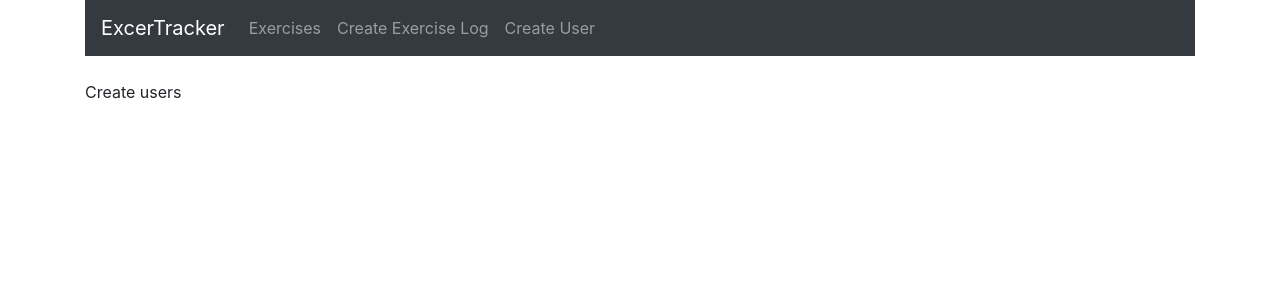
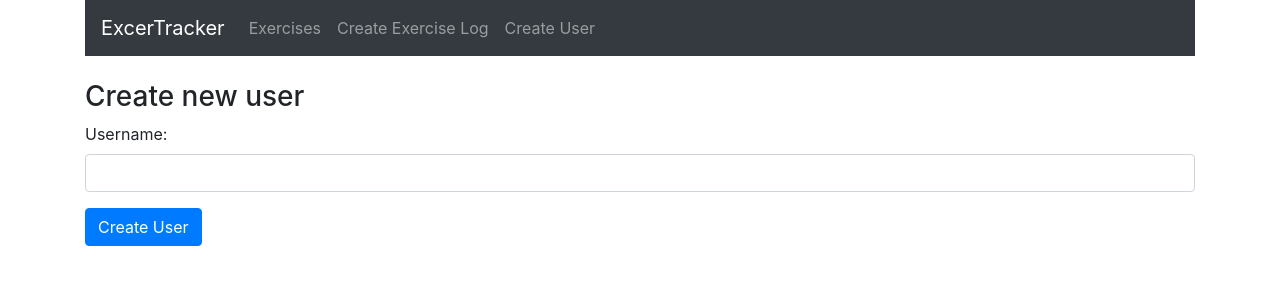
Before and after one commit to molly-yu/FitTrack, a React (Create React App) app: page /user in a window 1280 px wide. Shown: the top 300 px of the page. Built offline with nearby package versions, Linux system fonts and the light colour scheme.

Commit message:
Added create users page, connected backend to frontend

```diff
--- a/package.json
+++ b/package.json
@@ -6,6 +6,7 @@
     "@testing-library/jest-dom": "^4.2.4",
     "@testing-library/react": "^9.3.2",
     "@testing-library/user-event": "^7.1.2",
+    "axios": "^0.19.2",
     "bootstrap": "^4.4.1",
     "react": "^16.13.1",
     "react-datepicker": "^2.14.1",
--- a/src/components/create-user.component.js
+++ b/src/components/create-user.component.js
@@ -1,10 +1,66 @@
 import React, {Component} from 'react';
+import axios from 'axios';
 
 export default class CreateUsers extends Component{
+
+    constructor(props) {
+        super(props);
+
+        this.onChangeUsername = this.onChangeUsername.bind(this); // binding this
+        this.onSubmit = this.onSubmit.bind(this);
+
+        this.state = { // variables
+            username: '',
+        }
+    }
+
+    onChangeUsername(e){
+        this.setState({
+            username: e.target.value
+        });
+    }
+
+
+    onSubmit(e){
+        e.preventDefault();
+
+        const user = {
+            username: this.state.username
+        }
+
+        console.log(user);
+
+        axios.post('http://localhost:5000/users/add', user) //post user to server database
+        .then(res => console.log(res.data));
+
+
+        // window.location = '/'; //back to homepage
+
+        this.setState({
+            username: ''
+        })
+
+    }
+
     render(){
         return(
             <div>
-                <p>Create users</p>
+                <h3>Create new user</h3>
+                <form onSubmit={this.onSubmit}>
+                    <div className="form-group">
+                        <label>Username: </label>
+                        <input
+                            type="text"
+                            required
+                            className="form-control"
+                            value={this.state.username}
+                            onChange={this.onChangeUsername}
+                            />
+                    </div>
+                    <div className="form-group">
+                        <input type="submit" value="Create User" className="btn btn-primary" />
+                    </div>
+                </form>
             </div>
         )
     }
```
Also changed, not shown: 1 other file (tests, documents, lock files or other folders).
